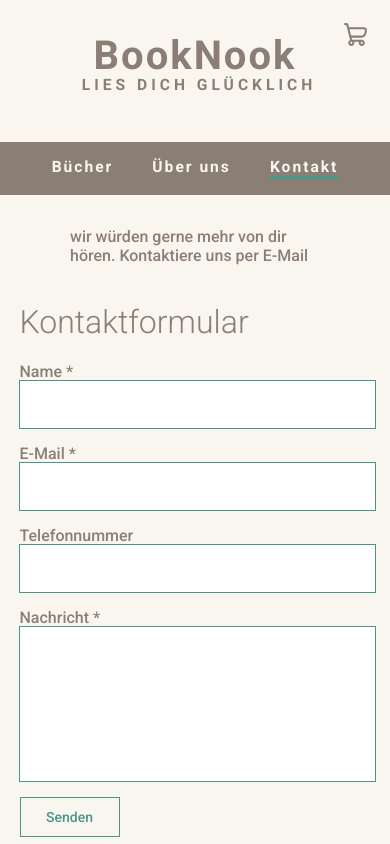
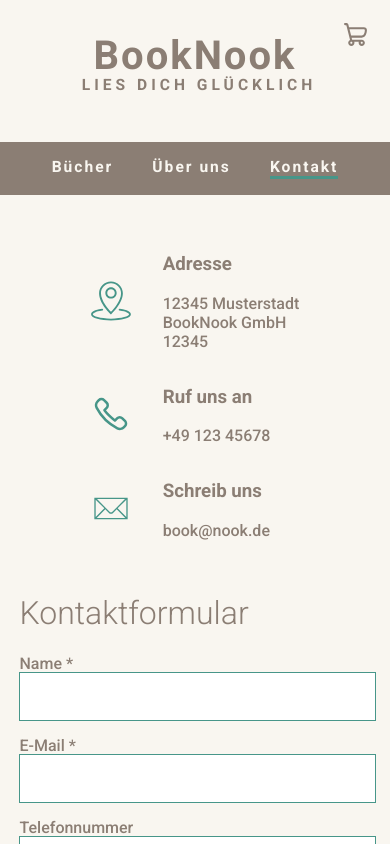
Before and after one commit to JonasHencke/bookstore, a React (Vite) app: page /contact in a window 390 px wide. Shown: the top 844 px of the page. Built offline with nearby package versions, Linux system fonts and the light colour scheme; no server answers.

Commit message:
Change order of items in Contact component on small screens

```diff
--- a/src/index.css
+++ b/src/index.css
@@ -759,10 +759,16 @@ footer {
 
 @media (max-width: 800px) {
     .contact-display {
-    flex-direction: column;
+    flex-direction: column-reverse;
     align-items: center;
     width: 100%;
-    border: none
+    border: none;
+    gap: 2em;
+    margin: 2.5em auto
+    }
+
+    .contact-message {
+        display: none;
     }
 
     .contact-display-forms {
--- a/src/pages/Contact.jsx
+++ b/src/pages/Contact.jsx
@@ -6,7 +6,6 @@ import TelephoneSVG from "../images/telephone.svg";
 export default function Contact(props) {
   function MessageSuccess() {
     props.setSnackbarMessage("Nachricht erfolgreich versandt!");
-    props.showSnackbarMessage();
   }
   return (
     <div className="contact-wrapper">
```
